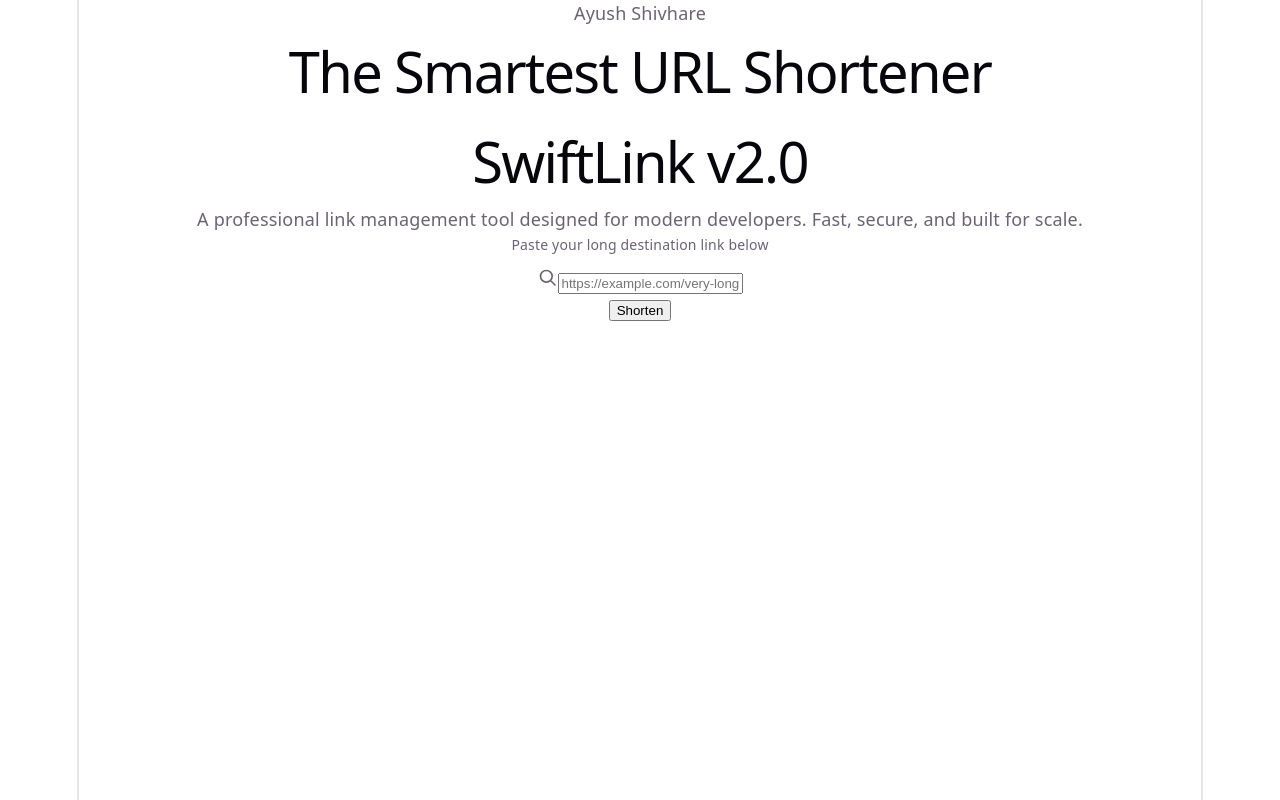
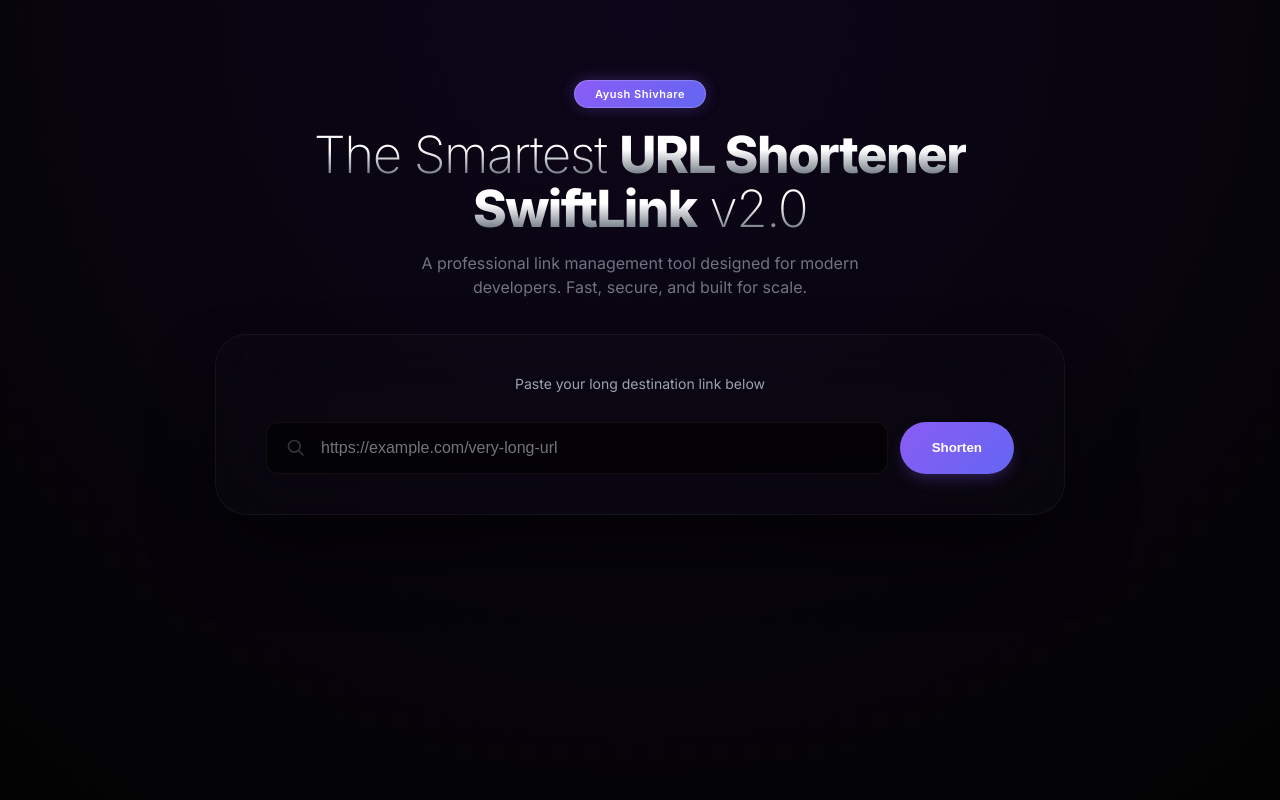
Before and after one commit to ayushshivhare351/Url-Shortener, a React app in the folder Frontend/: page / in a window 1280 px wide. Built offline with nearby package versions, Linux system fonts and the light colour scheme; the HTML template or start-up script is replaced by a standard one.

Commit message:
Update index.css

```diff
--- a/Frontend/src/index.css
+++ b/Frontend/src/index.css
@@ -1,111 +1,179 @@
+@import url('https://fonts.googleapis.com/css2?family=Inter:wght@200;400;600;800&display=swap');
+
 :root {
-  --text: #6b6375;
-  --text-h: #08060d;
-  --bg: #fff;
-  --border: #e5e4e7;
-  --code-bg: #f4f3ec;
-  --accent: #aa3bff;
-  --accent-bg: rgba(170, 59, 255, 0.1);
-  --accent-border: rgba(170, 59, 255, 0.5);
-  --social-bg: rgba(244, 243, 236, 0.5);
-  --shadow:
-    rgba(0, 0, 0, 0.1) 0 10px 15px -3px, rgba(0, 0, 0, 0.05) 0 4px 6px -2px;
-
-  --sans: system-ui, 'Segoe UI', Roboto, sans-serif;
-  --heading: system-ui, 'Segoe UI', Roboto, sans-serif;
-  --mono: ui-monospace, Consolas, monospace;
-
-  font: 18px/145% var(--sans);
-  letter-spacing: 0.18px;
-  color-scheme: light dark;
-  color: var(--text);
-  background: var(--bg);
-  font-synthesis: none;
-  text-rendering: optimizeLegibility;
-  -webkit-font-smoothing: antialiased;
-  -moz-osx-font-smoothing: grayscale;
-
-  @media (max-width: 1024px) {
-    font-size: 16px;
-  }
-}
-
-@media (prefers-color-scheme: dark) {
-  :root {
-    --text: #9ca3af;
-    --text-h: #f3f4f6;
-    --bg: #16171d;
-    --border: #2e303a;
-    --code-bg: #1f2028;
-    --accent: #c084fc;
-    --accent-bg: rgba(192, 132, 252, 0.15);
-    --accent-border: rgba(192, 132, 252, 0.5);
-    --social-bg: rgba(47, 48, 58, 0.5);
-    --shadow:
-      rgba(0, 0, 0, 0.4) 0 10px 15px -3px, rgba(0, 0, 0, 0.25) 0 4px 6px -2px;
-  }
-
-  #social .button-icon {
-    filter: invert(1) brightness(2);
-  }
+  --bg-deep: #030303;
+  --accent-primary: #8b5cf6;
+  --accent-secondary: #6366f1;
+  --text-main: #ffffff;
+  --text-dim: #9ca3af;
+  --glass-border: rgba(255, 255, 255, 0.05);
 }
 
 body {
+  background: radial-gradient(circle at top center, #0d061a 0%, #030303 100%);
+  color: var(--text-main);
+  font-family: 'Inter', sans-serif;
   margin: 0;
+  display: flex;
+  justify-content: center;
+  min-height: 100vh;
+  overflow-x: hidden;
+}
+
+body::before {
+  content: "";
+  position: fixed;
+  top: 0; left: 0; width: 100%; height: 100%;
+  background-image: radial-gradient(rgba(255, 255, 255, 0.03) 1px, transparent 1px);
+  background-size: 32px 32px;
+  z-index: -2;
+  pointer-events: none;
 }
 
 #root {
-  width: 1126px;
-  max-width: 100%;
-  margin: 0 auto;
-  text-align: center;
-  border-inline: 1px solid var(--border);
-  min-height: 100svh;
   display: flex;
   flex-direction: column;
+  align-items: center;
+  padding: 40px 20px;
+  width: 100%;
   box-sizing: border-box;
 }
 
-h1,
-h2 {
-  font-family: var(--heading);
-  font-weight: 500;
-  color: var(--text-h);
+.top-badge {
+  background: linear-gradient(135deg, var(--accent-primary) 0%, var(--accent-secondary) 100%);
+  border: 1px solid rgba(255, 255, 255, 0.2);
+  padding: 6px 20px;
+  border-radius: 100px;
+  color: #ffffff;
+  font-size: 11px;
+  font-weight: 600;
+  letter-spacing: 0.5px;
+  margin-bottom: 20px;
+  backdrop-filter: blur(10px);
+  box-shadow: 0 0 15px rgba(139, 92, 246, 0.3);
 }
 
 h1 {
-  font-size: 56px;
-  letter-spacing: -1.68px;
-  margin: 32px 0;
-  @media (max-width: 1024px) {
-    font-size: 36px;
-    margin: 20px 0;
-  }
-}
-h2 {
-  font-size: 24px;
-  line-height: 118%;
-  letter-spacing: -0.24px;
-  margin: 0 0 8px;
-  @media (max-width: 1024px) {
-    font-size: 20px;
-  }
-}
-p {
+  font-size: 3.2rem; /* Reduced from 4.2rem */
+  font-weight: 200;
+  letter-spacing: -1.5px;
   margin: 0;
+  text-align: center;
+  background: linear-gradient(180deg, #ffffff 40%, #4b5563 100%);
+  -webkit-background-clip: text;
+  -webkit-text-fill-color: transparent;
+  line-height: 1.05;
 }
 
-code,
-.counter {
-  font-family: var(--mono);
-  display: inline-flex;
-  border-radius: 4px;
-  color: var(--text-h);
+h1 span { font-weight: 800; }
+
+.subtitle {
+  color: var(--text-dim);
+  font-size: 1rem;
+  max-width: 500px;
+  text-align: center;
+  line-height: 1.5;
+  margin: 15px 0 35px 0;
+  opacity: 0.7;
 }
 
-code {
-  font-size: 15px;
-  line-height: 135%;
-  padding: 4px 8px;
-  background: var(--code-bg);
+.glass-card {
+  background: rgba(255, 255, 255, 0.01);
+  backdrop-filter: blur(40px);
+  border: 1px solid var(--glass-border);
+  border-radius: 32px;
+  padding: 40px 50px;
+  width: 100%;
+  max-width: 850px;
+  box-shadow: 0 40px 80px -20px rgba(0, 0, 0, 0.8);
+  display: flex;
+  flex-direction: column;
+  gap: 20px;
+  box-sizing: border-box;
 }
+
+.input-group {
+  display: flex;
+  gap: 12px;
+  width: 100%;
+}
+
+.input-wrapper {
+  position: relative;
+  display: flex;
+  align-items: center;
+  flex-grow: 1;
+}
+
+.input-icon {
+  position: absolute;
+  left: 20px;
+  color: var(--text-dim);
+  opacity: 0.3;
+}
+
+input {
+  background: rgba(0, 0, 0, 0.6);
+  border: 1px solid rgba(255, 255, 255, 0.05);
+  border-radius: 12px;
+  padding: 16px 20px 16px 54px;
+  color: white;
+  font-size: 1rem;
+  width: 100%;
+  outline: none;
+  box-sizing: border-box;
+}
+
+button {
+  background: linear-gradient(135deg, #8b5cf6 0%, #6366f1 100%);
+  color: white;
+  border: none;
+  border-radius: 100px;
+  padding: 14px 32px;
+  font-weight: 600;
+  cursor: pointer;
+  transition: 0.3s;
+  white-space: nowrap;
+  box-shadow: 0 8px 16px -4px rgba(139, 92, 246, 0.3);
+}
+
+button:hover:not(:disabled) {
+  transform: translateY(-2px);
+  filter: brightness(1.1);
+}
+
+.result-box {
+  background: rgba(255, 255, 255, 0.02);
+  border: 1px solid rgba(255, 255, 255, 0.05);
+  border-radius: 16px;
+  padding: 20px;
+  animation: fadeIn 0.4s ease-out;
+}
+
+.result-content {
+  display: flex;
+  justify-content: space-between;
+  align-items: center;
+  gap: 16px;
+}
+
+.short-link {
+  color: var(--accent-primary);
+  text-decoration: none;
+  font-weight: 600;
+  font-size: 1rem;
+  word-break: break-all;
+}
+
+@keyframes fadeIn {
+  from { opacity: 0; transform: translateY(10px); }
+  to { opacity: 1; transform: translateY(0); }
+}
+
+@media (max-width: 768px) {
+  h1 { font-size: 2.2rem; }
+  .glass-card { padding: 25px 20px; }
+  .input-group { flex-direction: column; }
+  button { width: 100%; }
+  .result-content { flex-direction: column; align-items: flex-start; }
+}
```
